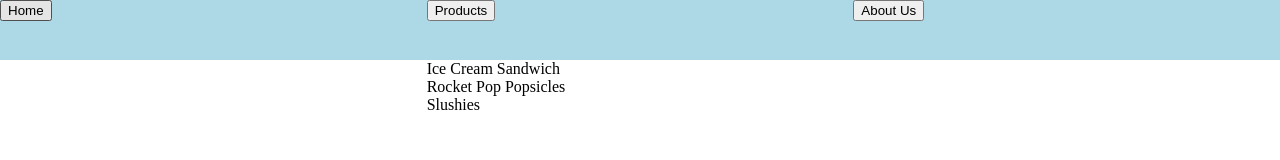
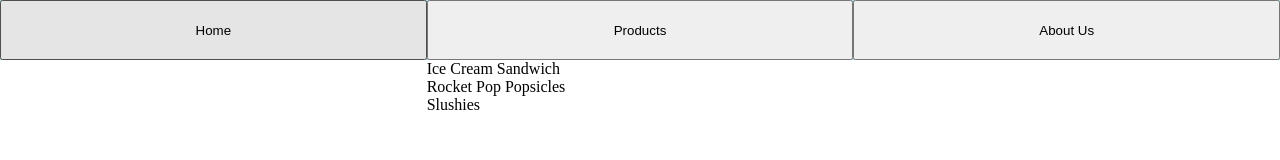
Before and after one commit to HopliteRPG/dynamic-user-interface-interactions, a website built with webpack: page src/template.html in a window 1280 px wide. Built offline with nearby package versions, Linux system fonts and the light colour scheme.

Commit message:
the navbarBtn variable was created which contains a node list of all the navbar buttons

```diff
--- a/src/index.js
+++ b/src/index.js
@@ -1 +1,3 @@
+import { setNavbarBtnFunctionality } from "./navbar-code";
 import "./styles.css";
+setNavbarBtnFunctionality();
--- /dev/null
+++ b/src/navbar-code.js
@@ -0,0 +1,11 @@
+export { setNavbarBtnFunctionality };
+
+let navbarBtn = document.querySelectorAll(".navbar-item-button");
+
+function setNavbarBtnFunctionality() {
+  navbarBtn.forEach((button) => {
+    button.addEventListener("mouseover", () => {
+      console.log("hover over");
+    });
+  });
+}
--- a/src/styles.css
+++ b/src/styles.css
@@ -21,3 +21,8 @@ body {
 .navbar-item-button-container {
   height: 100%;
 }
+
+.navbar-item-button-container .navbar-item-button {
+  height: 100%;
+  width: 100%;
+}
--- a/src/template.html
+++ b/src/template.html
@@ -9,13 +9,13 @@
     <div class="navbar">
       <div class="navbar-item-container">
         <div class="navbar-item-button-container">
-          <button>Home</button>
+          <button class="navbar-item-button">Home</button>
         </div>
         <div class="navbar-sub-item-container"></div>
       </div>
       <div class="navbar-item-container">
         <div class="navbar-item-button-container">
-          <button>Products</button>
+          <button class="navbar-item-button">Products</button>
         </div>
         <div class="navbar-sub-item-container">
           <div class="navbar-sub-item">Ice Cream Sandwich</div>
@@ -25,7 +25,7 @@
       </div>
       <div class="navbar-item-container">
         <div class="navbar-item-button-container">
-          <button>About Us</button>
+          <button class="navbar-item-button">About Us</button>
         </div>
         <div class="navbar-sub-item-container"></div>
       </div>
```
